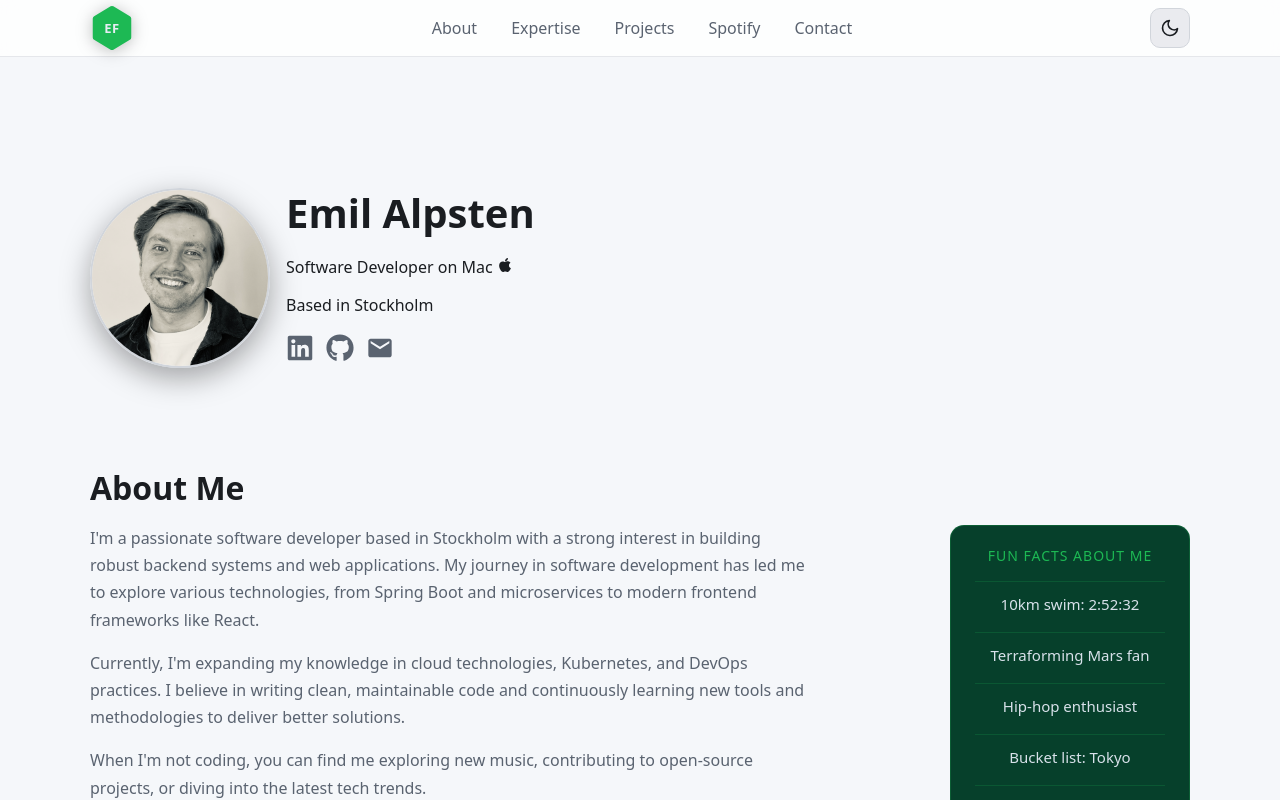
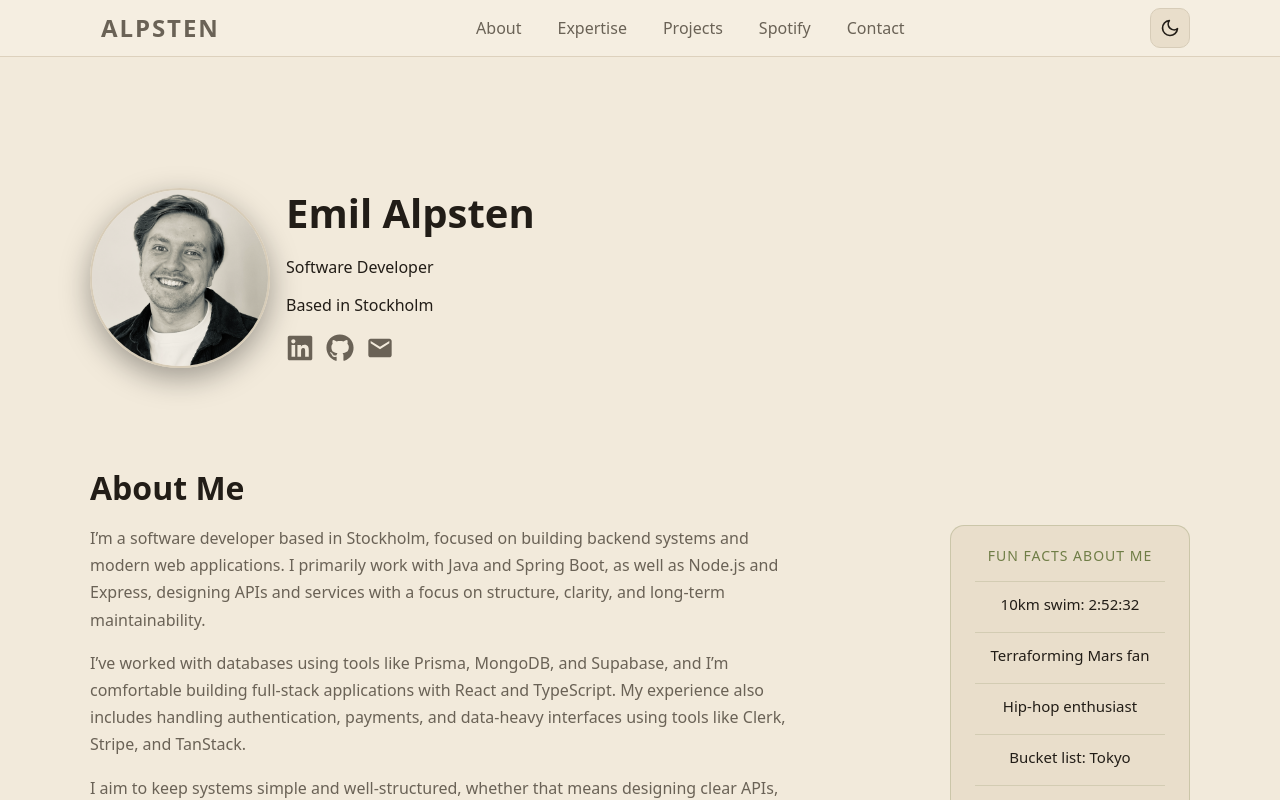
Before and after one commit to alpsten/web-portfolio-react-frontend, a React (Vite) app: page / in a window 1280 px wide. Shown: the top 800 px of the page. Built offline with nearby package versions, Linux system fonts and the light colour scheme.

Commit message:
feat(site): refresh branding, footer, and theme styling

```diff
--- a/src/sections/Bio.tsx
+++ b/src/sections/Bio.tsx
@@ -8,19 +8,26 @@ export default function Bio() {
             <div className="bio__grid">
                 <div className="bio__content">
                     <p>
-                        I'm a passionate software developer based in Stockholm with a strong interest in
-                        building robust backend systems and web applications. My journey in software
-                        development has led me to explore various technologies, from Spring Boot and
-                        microservices to modern frontend frameworks like React.
+                        I’m a software developer based in Stockholm,
+                        focused on building backend systems and modern web applications.
+                        I primarily work with Java and Spring Boot, as well as Node.js and Express,
+                        designing APIs and services with a focus on structure, clarity, and long-term maintainability.
                     </p>
                     <p>
-                        Currently, I'm expanding my knowledge in cloud technologies, Kubernetes, and
-                        DevOps practices. I believe in writing clean, maintainable code and continuously
-                        learning new tools and methodologies to deliver better solutions.
+                        I’ve worked with databases using tools like Prisma, MongoDB, and Supabase,
+                        and I’m comfortable building full-stack applications with React and TypeScript.
+                        My experience also includes handling authentication, payments, and data-heavy interfaces
+                        using tools like Clerk, Stripe, and TanStack.
                     </p>
                     <p>
-                        When I'm not coding, you can find me exploring new music, contributing to
-                        open-source projects, or diving into the latest tech trends.
+                        I aim to keep systems simple and well-structured, whether that means designing clear APIs,
+                        validating data properly, or organizing code so it’s easy to understand and extend.
+                    </p>
+                    <p>
+                        Currently, I’m expanding my knowledge in cloud technologies, Kubernetes, and DevOps.
+                    </p>
+                    <p>
+                        Outside of coding, I enjoy music and spending time with my family.
                     </p>
                     <div className="bio__cta">
                         <Link to="/cv" className="btn btn--outline">
--- a/src/sections/Footer.tsx
+++ b/src/sections/Footer.tsx
@@ -1,23 +1,40 @@
 
 import { FaGithub, FaLinkedin } from "react-icons/fa";
+import { Link } from "react-router-dom";
 
 export default function Footer() {
+    const year = new Date().getFullYear();
+
     return (
+        <footer className="footer">
+            <div className="footer__inner container">
+                <div className="footer__brand-block">
+                    <a className="footer__brand" href="#top">Alpsten</a>
+                    <p className="footer__tagline">Software Developer based in Stockholm</p>
+                </div>
 
-        <footer className="footer container">
-            <div className="footer__icons">
-                <a href="https://github.com/alpsten" target="_blank" rel="noreferrer"><FaGithub /></a>
-                <a href="https://www.linkedin.com/in/emil-alpsten/" target="_blank" rel="noreferrer"><FaLinkedin /></a>
+                <nav className="footer__nav" aria-label="Footer">
+                    <a href="#about">About</a>
+                    <a href="#projects">Projects</a>
+                    <a href="#contact">Contact</a>
+                    <Link to="/cv">CV</Link>
+                </nav>
+
+                <div className="footer__meta">
+                    <div className="footer__icons">
+                        <a href="https://github.com/alpsten" target="_blank" rel="noreferrer" aria-label="GitHub"><FaGithub /></a>
+                        <a href="https://www.linkedin.com/in/emil-alpsten/" target="_blank" rel="noreferrer" aria-label="LinkedIn"><FaLinkedin /></a>
+                    </div>
+                    <p className="footer__copyright">© {year} Emil Alpsten</p>
+                </div>
             </div>
 
-            <div className="footer__note">
-                <p className="muted">Every suicide is one too many.</p>
-                <a className="footer__link" href="https://suicidezero.se/stod-oss/" target="_blank" rel="noreferrer">
-                    Suicide Zero
+            <div className="footer__bottom container">
+                <a className="footer__cause" href="https://suicidezero.se/stod-oss/" target="_blank" rel="noreferrer">
+                    Every suicide is one too many. Support Suicide Zero
                 </a>
+                <p className="footer__disclaimer">Not affiliated with Suicide Zero.</p>
             </div>
-
         </footer>
-
     );
 }
--- a/src/sections/Header.tsx
+++ b/src/sections/Header.tsx
@@ -1,5 +1,5 @@
 
-import {FaApple, FaGithub, FaLinkedin} from "react-icons/fa";
+import {FaGithub, FaLinkedin} from "react-icons/fa";
 import {MdEmail} from "react-icons/md";
 import avatar from "../assets/avatar-react.webp";
 
@@ -23,7 +23,7 @@ export default function Header() {
                     <h1 className="hero__title">Emil Alpsten</h1>
 
                         <p>
-                        <span className="hero__subtitle"></span>Software Developer on Mac <FaApple aria-label="Apple" />
+                        <span className="hero__subtitle"></span>Software Developer
                         </p>
 
                         <p>
--- a/src/sections/Navbar.tsx
+++ b/src/sections/Navbar.tsx
@@ -1,5 +1,4 @@
 
-import {BsHexagonFill} from "react-icons/bs";
 import { useState } from "react";
 import ThemeToggle from "../components/ThemeToggle";
 
@@ -23,8 +22,7 @@ export default function Navbar() {
             <div className="navbar__inner container">
 
                 <a className="brand" href="#top" aria-label="Go to top">
-                    <BsHexagonFill className="brand__icon" aria-hidden="true" />
-                    <span className="brand__text" aria-hidden="true">EF</span>
+                    <span className="brand__text">Alpsten</span>
                 </a>
 
                 <ul className={`navbar__menu ${open ? "is-open" : ""}`}>
--- a/src/styles/Bio.scss
+++ b/src/styles/Bio.scss
@@ -35,10 +35,10 @@
 }
 
 .bio__sidebar .bubble {
-  background: #06402B;
-  border: 1px solid #1DB95440;
+  background: var(--accent-soft);
+  border: 1px solid color-mix(in srgb, var(--a) 25%, transparent);
   border-radius: 14px;
-  color: #d8e1ea;
+  color: var(--text);
   padding: 20px 24px 12px;
   text-align: center;
 }
@@ -49,7 +49,7 @@
   font-size: 14px;
   text-transform: uppercase;
   letter-spacing: 1px;
-  color: #1DB954;
+  color: var(--a);
 }
 
 .bio__sidebar .funfact__list {
@@ -60,7 +60,7 @@
 
 .bio__sidebar .funfact__list li {
   padding: 12px 0;
-  border-top: 1px solid #1DB95430;
+  border-top: 1px solid color-mix(in srgb, var(--a) 18%, transparent);
   font-size: 15px;
 }
 
@@ -82,7 +82,7 @@
 }
 
 .btn--outline:hover {
-  background: #1DB954;
+  background: var(--a);
   color: #fff;
   transform: translateY(-2px);
 }
--- a/src/styles/FunFact.scss
+++ b/src/styles/FunFact.scss
@@ -4,10 +4,10 @@
 }
 
 .funfact .bubble {
-  background:#06402B;
-  border:1px dashed #1DB954;
+  background:var(--accent-soft);
+  border:1px dashed var(--a);
   border-radius:14px;
-  color:#d8e1ea;
+  color:var(--text);
   padding:4px 8px;
 }
 
--- a/src/styles/Header.scss
+++ b/src/styles/Header.scss
@@ -100,7 +100,7 @@
 }
 
 .social-icon--mail:hover {
-  color:#8ab4ff
+  color:var(--a)
 }
 
 @media (max-width: 819px) {
--- a/src/styles/Main.scss
+++ b/src/styles/Main.scss
@@ -1,27 +1,34 @@
 :root {
-  --bg:#0d0f12;
-  --card:#13161acc;
-  --muted:#c7ced6bb;
-  --text:#f2f5f7;
-  --a:#8ab4ff;
+  --bg:
+    radial-gradient(1100px 700px at 12% -8%, rgba(213, 139, 69, 0.20) 0%, transparent 55%),
+    radial-gradient(900px 620px at 88% 0%, rgba(122, 63, 29, 0.22) 0%, transparent 50%),
+    linear-gradient(180deg, #1a1411 0%, #140f0d 46%, #0f0b0a 100%);
+  --card:#231c18d9;
+  --muted:#c6b8afcc;
+  --text:#f4eee8;
+  --a:#d58b45;
+  --accent-deep:#7a3f1d;
+  --accent-soft:#3a271d;
   --ring: 0 0 0 3px var(--a);
   --radius:16px;
-  --border:#2a3340;
-  --navbar-bg:#0d0f12cc;
-  --navbar-border:#1c222b;
-  --pill-bg:#1b2128cc;
+  --border:#4c3a30;
+  --navbar-bg:#1b1612db;
+  --navbar-border:#33261f;
+  --pill-bg:#2a201acc;
 }
 
 [data-theme="light"] {
-  --bg:#f5f7fa;
-  --card:#ffffffcc;
-  --muted:#5a6370;
-  --text:#1a1d21;
-  --a:#2563eb;
-  --border:#d1d5db;
-  --navbar-bg:#ffffffcc;
-  --navbar-border:#e5e7eb;
-  --pill-bg:#e5e7ebcc;
+  --bg:#f2eadb;
+  --card:#fbf5ea;
+  --muted:#6a6256;
+  --text:#221d17;
+  --a:#6f7d46;
+  --accent-deep:#556333;
+  --accent-soft:#e9decb;
+  --border:#d7ccb8;
+  --navbar-bg:#f6efe1e6;
+  --navbar-border:#ddd1bd;
+  --pill-bg:#e9decb;
 }
 
 * {
@@ -36,14 +43,16 @@ body {
   margin:0;
   font-family:system-ui,-apple-system,Segoe UI,Roboto,Inter,Arial,sans-serif;
   color:var(--text);
-  background:var(--bg)
+  background:var(--bg);
+  background-attachment: fixed;
+  background-repeat: no-repeat;
 }
 
 .site {
   display:flex;
   flex-direction:column;
   gap:96px;
-  padding-bottom:96px
+  padding-bottom:0
 }
 
 .container {
@@ -71,11 +80,6 @@ h3 {
 
 .muted {
   color:var(--muted)
-}
-
-.footer {
-  padding-top:8px;
-  border-top:1px solid #232a33
 }
 
 .pills {
--- a/src/styles/Navbar.scss
+++ b/src/styles/Navbar.scss
@@ -37,14 +37,14 @@
   width:40px;
   height:40px;
   border:1px solid var(--border);
-  background:#1DB954;
+  background:var(--a);
   color:#fff;
   border-radius:10px; cursor:pointer;
 }
 
 .navbar__toggle:hover {
-  background: #06402B;
-  border-color: #334256;
+  background: var(--accent-deep);
+  border-color: var(--border);
   transform: translateY(-1px);
 }
 
@@ -86,12 +86,13 @@
   padding:8px 10px;
   display:block;
   border-radius:10px;
+  border:1px solid transparent;
 }
 
 .navbar__menu a:hover {
   color:#fff;
-  background:#1DB954;
-  border:1px solid var(--border);
+  background:var(--a);
+  border-color:var(--border);
 }
 
 /* Desktop */
@@ -131,44 +132,42 @@ html {
   scroll-padding-top: 70px;
 }
 
-/* Hexagon */
+/* Brand */
 .brand{
-  position: relative;
-  display: inline-grid;
-  place-items: center;
-  width: 40px;
-  height: 40px;
+  display: inline-flex;
+  align-items: center;
+  padding: 8px 10px;
+  min-height: 40px;
+  border: 1px solid transparent;
+  border-radius: 10px;
   text-decoration: none;
   user-select: none;
   -webkit-tap-highlight-color: transparent;
-}
-
-.brand__icon {
-  width: 100%;
-  height: 100%;
-  color: #1DB954;
-  filter: drop-shadow(0 2px 8px rgba(0,0,0,.25));
-  transition: transform .18s ease, color .18s ease, filter .18s ease;
+  transition: background .18s ease, border-color .18s ease;
 }
 
 .brand__text {
-  position: absolute;
-  font-weight: 800;
-  letter-spacing: .6px;
-  font-size: 12px;
-  color: #e7edf4;
+  font-size: clamp(20px, 2vw, 24px);
+  font-weight: 700;
+  letter-spacing: 0.08em;
+  text-transform: uppercase;
+  color: var(--muted);
   line-height: 1;
+  transition: color .18s ease, transform .18s ease;
 }
 
-.brand:hover .brand__icon {
-  transform: translateY(-1px) scale(1.03);
-  color: #06402B;
-  filter: drop-shadow(0 4px 12px rgba(0,0,0,.32));
+.brand:hover {
+  background:var(--a);
+  border-color: var(--border);
+}
+
+.brand:hover .brand__text {
+  color:#fff;
+  transform: none;
 }
 
 @media (min-width: 860px){
-  .brand{ width: 44px; height: 44px; }
-  .brand__text{ font-size: 13px; }
+  .brand{ min-height: 44px; }
 }
 
 /* Theme Toggle */
@@ -193,7 +192,7 @@ html {
 }
 
 .theme-toggle:hover {
-  background: #1DB954;
+  background: var(--a);
   transform: translateY(-1px);
 }
 
--- a/src/styles/Projects.scss
+++ b/src/styles/Projects.scss
@@ -57,7 +57,7 @@
 }
 
 .btn--ghost {
-  background: #1DB954;
+  background: var(--a);
   border: 1px solid var(--border);
   border-radius: 999px;
   padding: 8px 14px;
@@ -72,6 +72,6 @@
 }
 
 .btn--ghost:hover {
-  background: #06402B;
+  background: var(--accent-deep);
   transform: translateY(-2px);
 }
```
Also changed, not shown: src/styles/Contact.scss (+5 -5 lines), src/styles/Footer.scss (+86 -23 lines).
